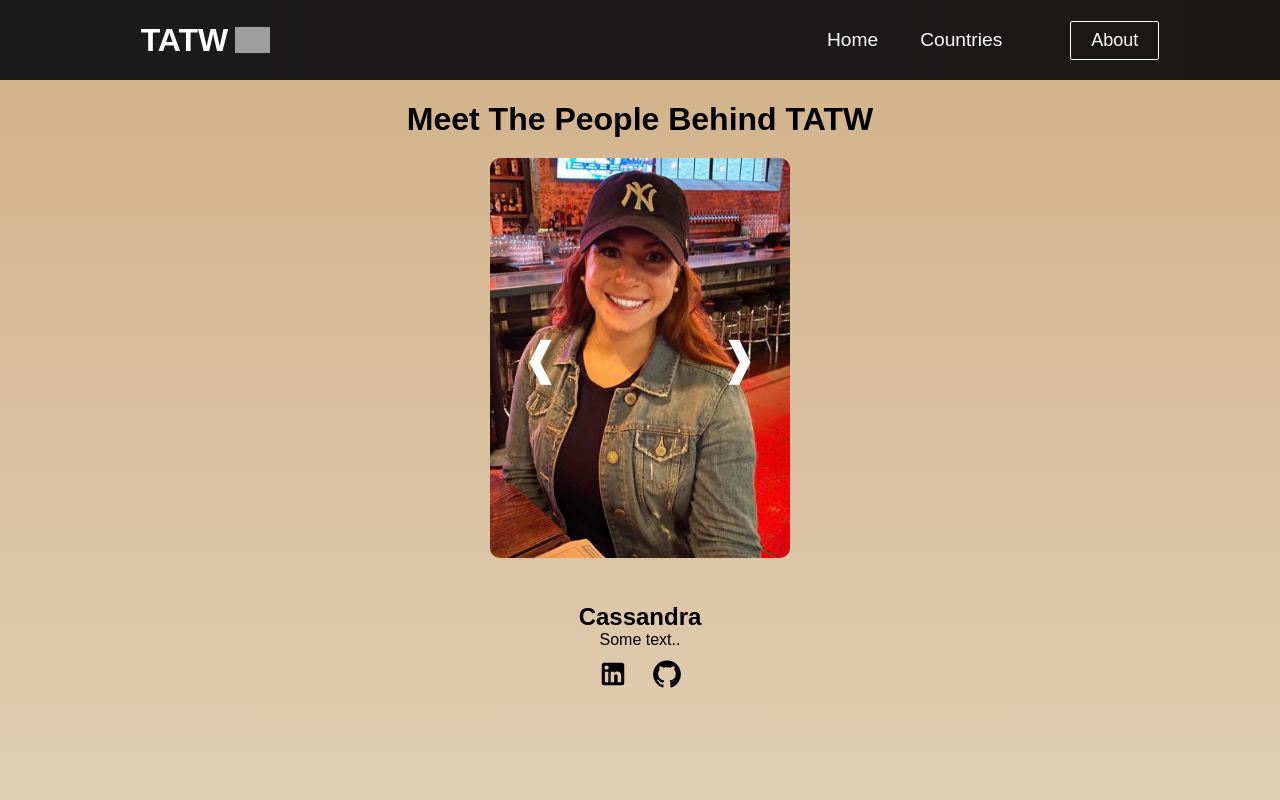
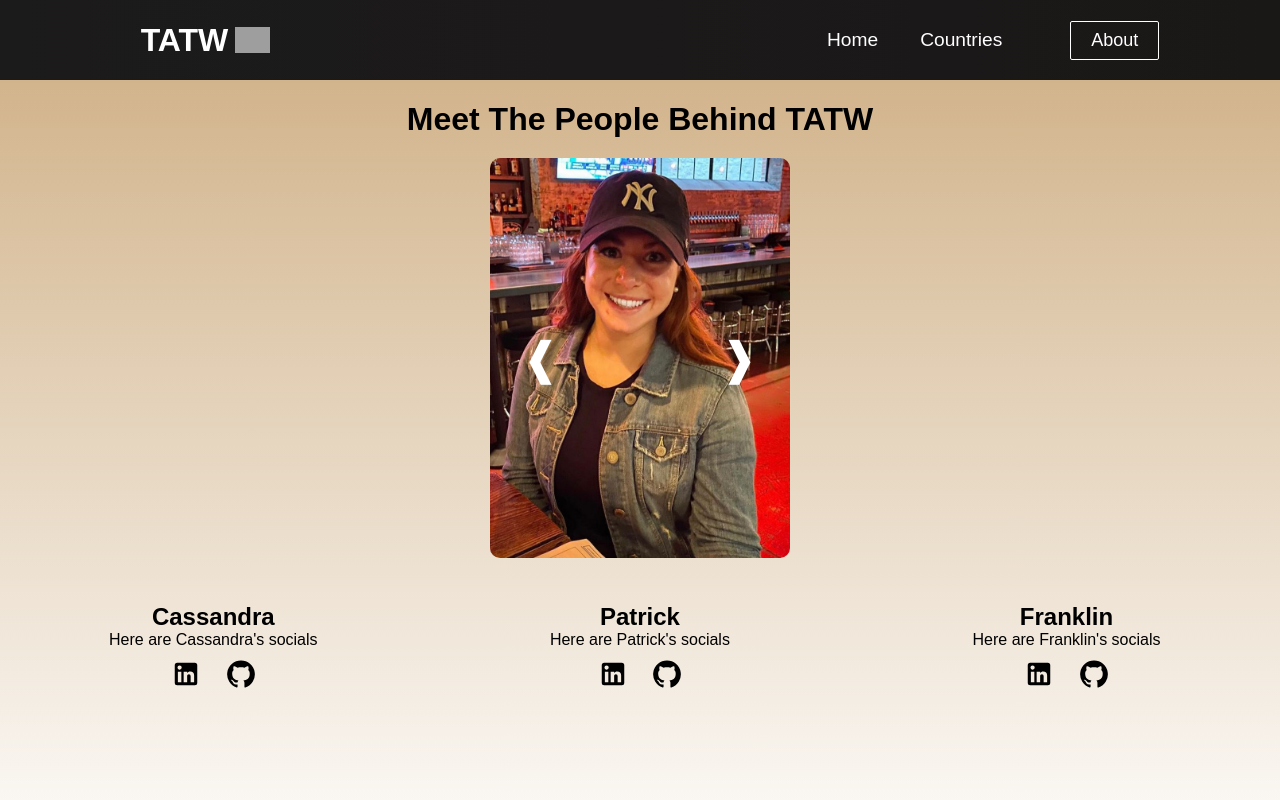
Before and after one commit to CassandraRose12/taste, a React (Create React App) app: page /About in a window 1280 px wide. Shown: the top 800 px of the page. Built offline with nearby package versions, Linux system fonts and the light colour scheme; grey boxes are pictures that could not be loaded.

Commit message:
up to date

```diff
--- a/src/components/About.js
+++ b/src/components/About.js
@@ -26,19 +26,19 @@ function About() {
         <div class="row">
           <div class="column">
             <h2>Cassandra</h2>
-            <p>Some text..</p>
-            <a href="http://google.com"  rel="noreferrer" target="_blank">
+            <p>Here are Cassandra's socials</p>
+            <a href="https://www.linkedin.com/in/cassandra-collins-88519765"  rel="noreferrer" target="_blank">
               {" "}
               <LinkedInIcon />{" "}
             </a>
-            <a href="http://google.com"  rel="noreferrer" target="_blank">
+            <a href="https://github.com/cassandrarose12"  rel="noreferrer" target="_blank">
               {" "}
               <GithubIcon />{" "}
             </a>
           </div>
           <div class="column">
             <h2>Patrick</h2>
-            <p>Some text..</p>
+            <p>Here are Patrick's socials</p>
             <a
               href="https://www.linkedin.com/in/patrick-hachicho-9b0396236/"
               rel="noreferrer" target="_blank"
@@ -53,12 +53,12 @@ function About() {
           </div>
           <div class="column">
             <h2>Franklin</h2>
-            <p>Some text..</p>
-            <a href="http://google.com"  rel="noreferrer" target="_blank">
+            <p>Here are Franklin's socials</p>
+            <a href="https://www.linkedin.com/in/franklinpreston"  rel="noreferrer" target="_blank">
               {" "}
               <LinkedInIcon />{" "}
             </a>
-            <a href="http://google.com"  rel="noreferrer" target="_blank">
+            <a href="https://github.com/PrestonFr21"  rel="noreferrer" target="_blank">
               {" "}
               <GithubIcon />{" "}
             </a>
--- a/src/components/Countries.css
+++ b/src/components/Countries.css
@@ -1,4 +1,5 @@
-.column {
+.column2 {
     height: 500px;
-    width: 100%
+    width: 100%;
+    text-align: center;
 }
--- a/src/components/Countries.js
+++ b/src/components/Countries.js
@@ -1,14 +1,36 @@
-import React from 'react'
-import './Countries.css'
+import React from "react";
+import "./Countries.css";
+import { useState, useEffect } from "react";
+import {Link} from 'react-router-dom'
+
+
 function Countries() {
+  const [recipe, setRecipe] = useState('')
+  useEffect(() => {
+    const url = "https://api.adviceslip.com/advice";
+    const fetchData = async () => {
+      try {
+        const response = await fetch(url);
+        const json = await response.json();
+        console.log(json);
+      } catch (error) {
+        console.log("error", error);
+      }
+    };
+    fetchData();
+  }, []);
   return (
-    <div class="row">
-          <div class="column">
-            <h1>Countries</h1>
-            <p>Some text..</p>
-            </div>
-            </div>
-  )
+    <div class="row1">
+      <div class="column2">
+        <h1>Countries</h1>
+        <form className="d-flex mt-5">
+          <input type="text" className="form-control" />
+          <button className="btn btn-success">Add</button>
+        </form>
+        <p>Some text..</p>
+      </div>
+    </div>
+  );
 }
 
-export default Countries
+export default Countries;
```
